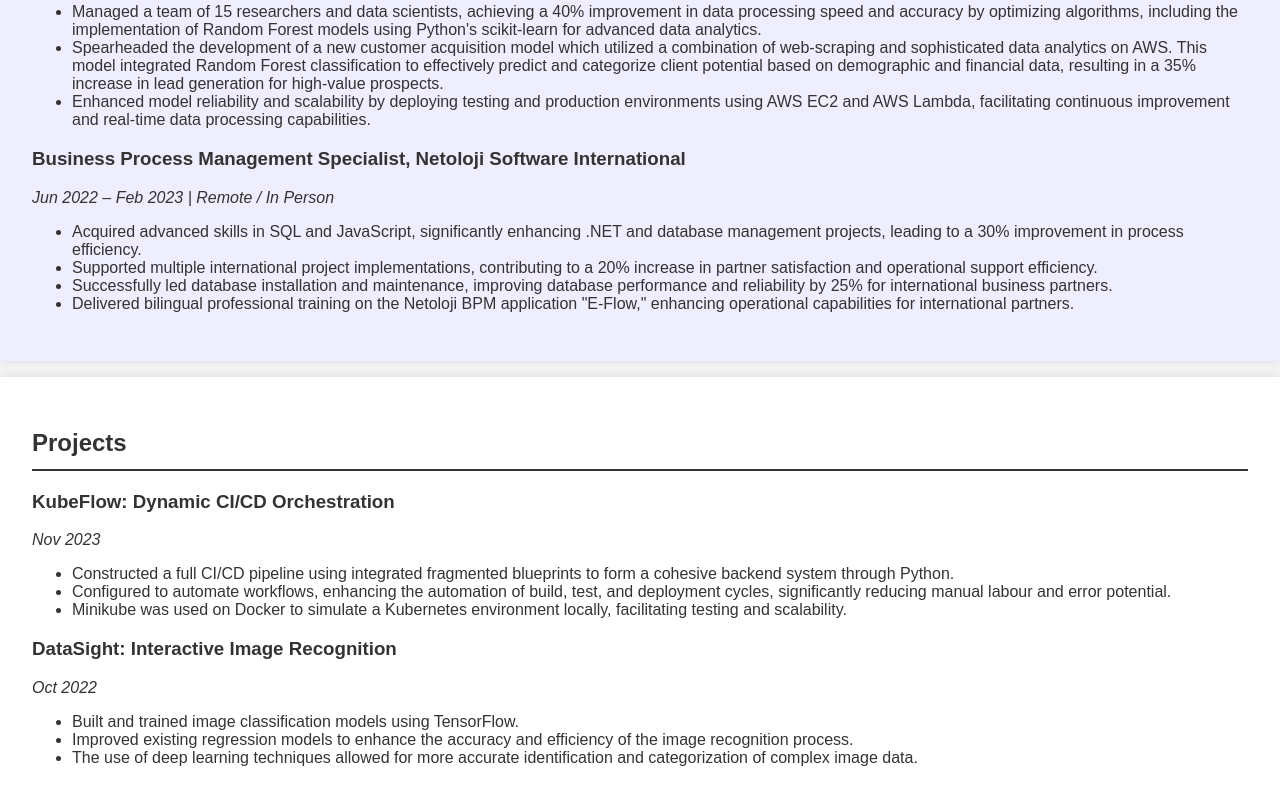
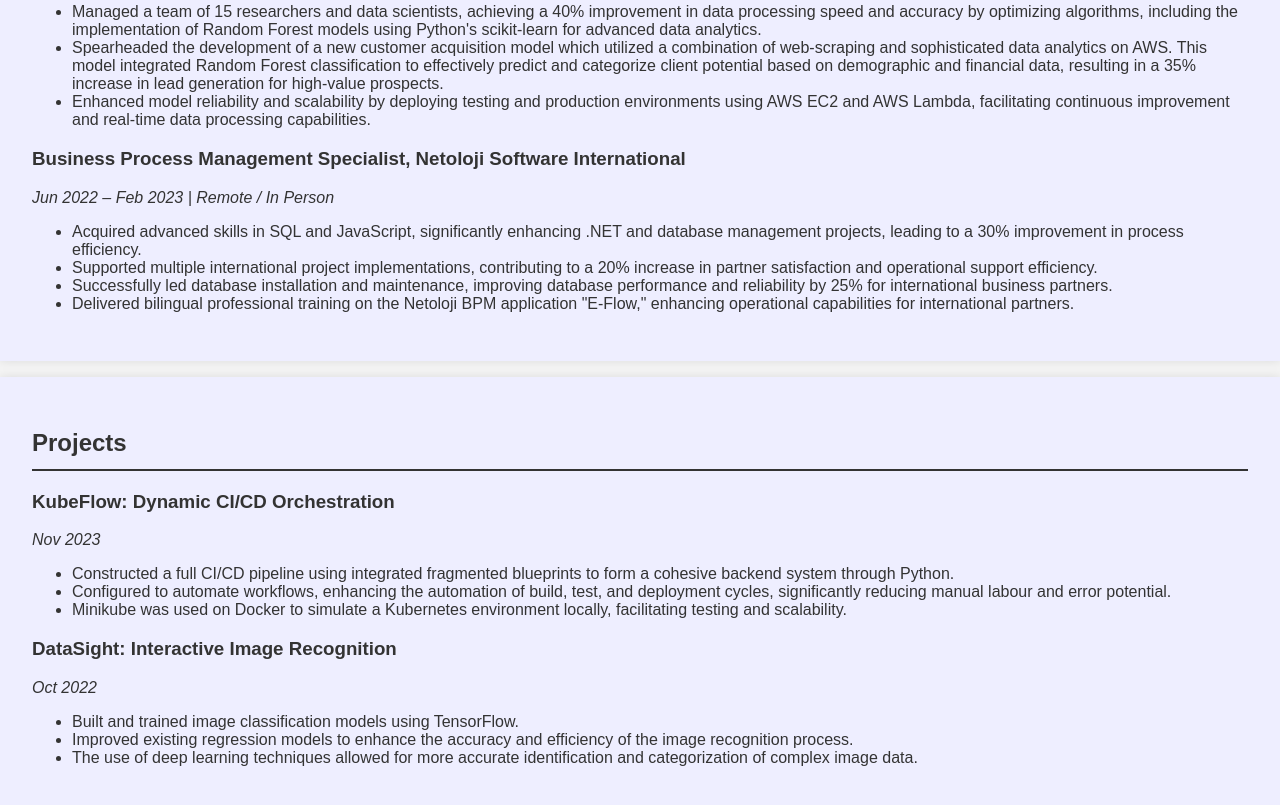
Before and after one commit to unKaan/portfolio, a plain HTML site: page public/index.html in a window 1280 px wide. Shown: the part 976-1781 px from the top of the page. Drawn offline with Linux system fonts and the light colour scheme.

Commit message:
Style Projects section

```diff
--- a/public/styles.css
+++ b/public/styles.css
@@ -21,3 +21,6 @@ section#profile {
 section#experience {
     background-color: #eef;
 }
+section#projects {
+    background-color: #eef;
+}
```
